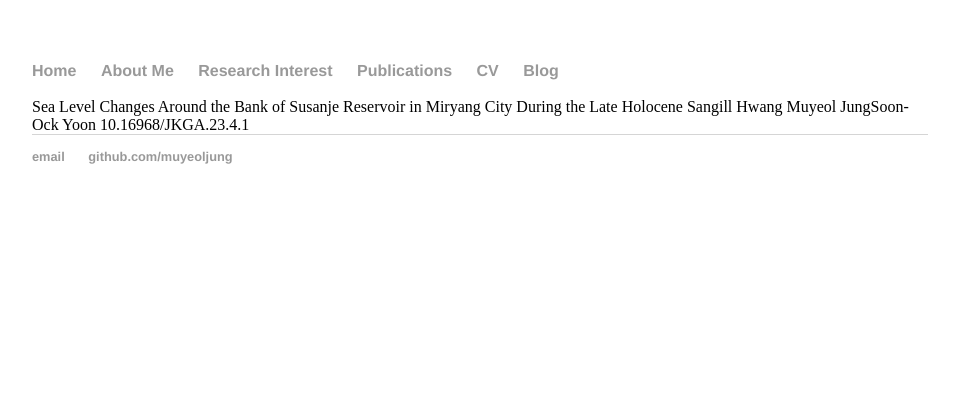
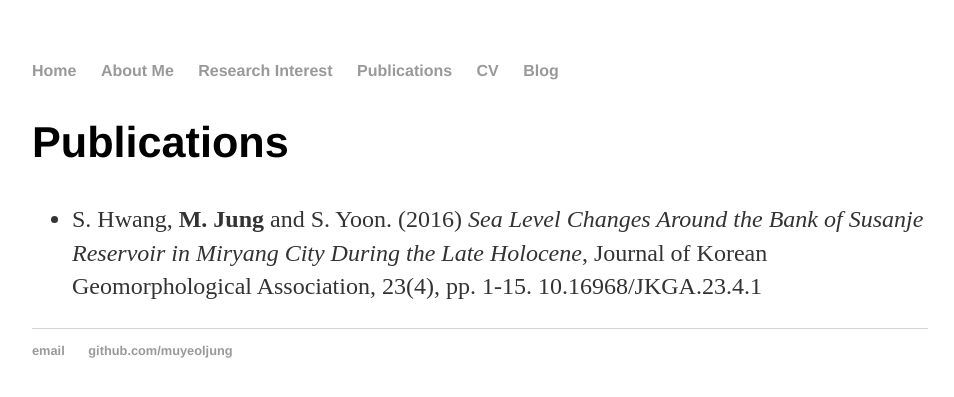
Before and after one commit to muyeoljung/muyeoljung.github.io, a Jekyll site: the page built from publications/index.html, in a window 1280 px wide. Shown: the top 397 px of the page, without its empty margins (160-1114 px from the left). Built offline with Jekyll 4.4.1, drawn with Linux system fonts in a browser that asks for light colours.

Commit message:
Update index.html

```diff
--- a/publications/index.html
+++ b/publications/index.html
@@ -4,8 +4,8 @@ title: Publications
 ---
 
 	<div class="publications">
-Sea Level Changes Around the Bank of Susanje Reservoir in Miryang City During the Late Holocene
-Sangill Hwang Muyeol JungSoon-Ock Yoon 10.16968/JKGA.23.4.1
+			<h2>Publications</h2>
+		<ul><li>S. Hwang, <b>M. Jung</b> and S. Yoon. (2016) <i> Sea Level Changes Around the Bank of Susanje Reservoir in Miryang City During the Late Holocene</i>, Journal of Korean Geomorphological Association, 23(4), pp. 1-15. 10.16968/JKGA.23.4.1</li></ul>
 
 
 	</div>
```
